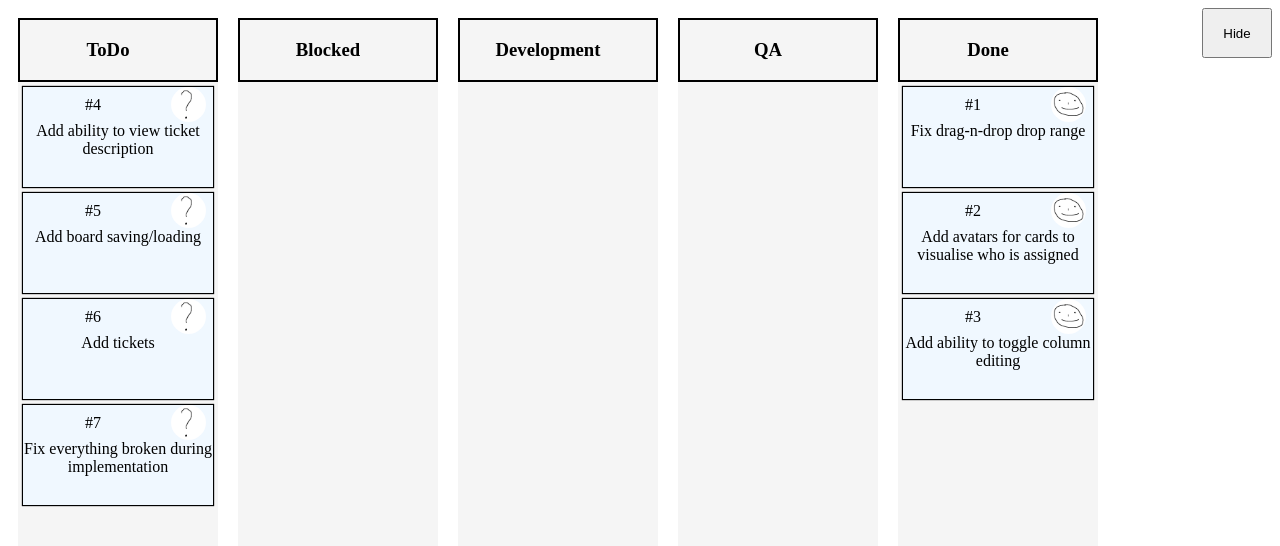
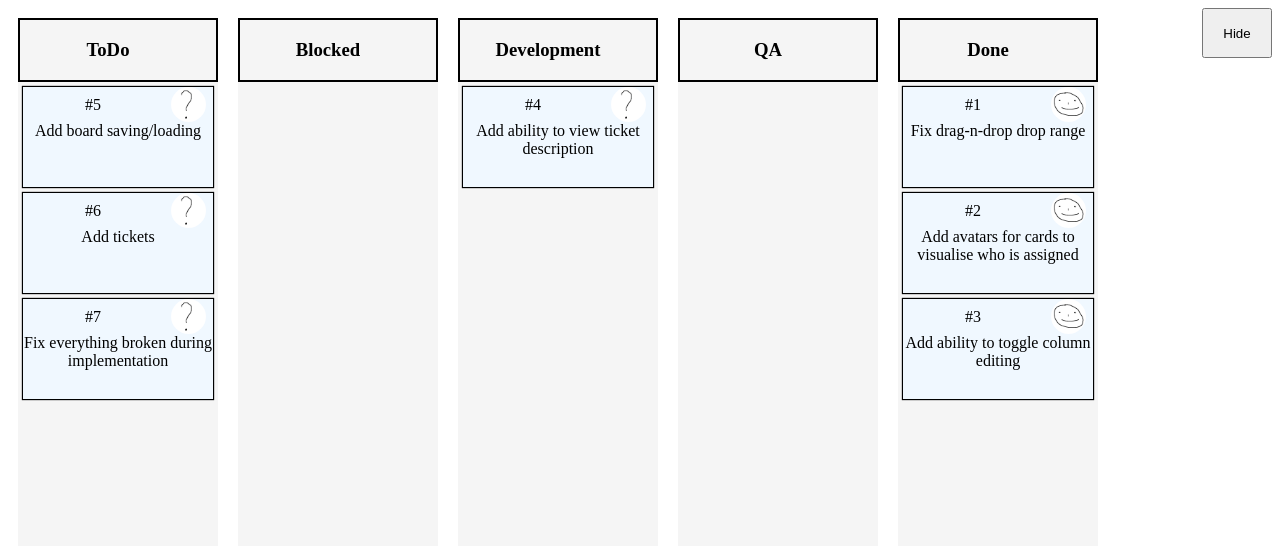
Before and after one commit to AbobaShlepa/jira, a Vue app: page / in a window 1280 px wide. Shown: the top 546 px of the page. Built offline with nearby package versions, Linux system fonts and the light colour scheme.

Commit message:
Refactore assignee selector

```diff
--- a/src/components/AssigneeSelector.vue
+++ b/src/components/AssigneeSelector.vue
@@ -10,7 +10,7 @@
   }>();
 
   const ticketStore = useTicketsStore();
-  const { getTicket } = ticketStore;
+  const { getTicket, changeAssignee } = ticketStore;
   const ticket = getTicket(props.ticketId);
   const assigneeId = computed(() => ticket?.assigneeId ?? 0);
 
@@ -29,7 +29,7 @@
       </summary>
       <div class="list">
         <div v-for="user in  userList " :key="user.id">
-          <User :user="user" v-on:click="() => $emit('assigneeChanged', user.id)" />
+          <User :user="user" v-on:click="() => changeAssignee(props.ticketId, user.id)" />
         </div>
       </div>
     </details>
--- a/src/components/TicketView.vue
+++ b/src/components/TicketView.vue
@@ -2,26 +2,25 @@
   import { usePermissionStore } from '@/stores/permissions';
   import { useTicketsStore } from '@/stores/tickets';
   import { storeToRefs } from 'pinia';
-  import { computed, ref } from 'vue';
+  import { computed } from 'vue';
   import AssigneeSelector from './AssigneeSelector.vue';
 
   const { viewTicket } = storeToRefs(usePermissionStore());
-  const { getTicket, changeAssignee } = useTicketsStore();
+  const { getTicket } = useTicketsStore();
   const ticket = computed(() => viewTicket.value.ticketId ? getTicket(viewTicket.value.ticketId) : null);
 
 </script>
 
 <template>
   <div class="ticket-view" :class="viewTicket.enabled && viewTicket.ticketId ? '' : 'hidden'">
-    <div v-if="ticket">
+    <div v-if="ticket" :key="ticket.id">
       <div class="number">
         # {{ ticket.id }}
       </div>
       <div class="title">
         <input v-model="ticket.title">
       </div>
-      <AssigneeSelector :ticket-id="ticket.id"
-        v-on:assigneeChanged="(assigneeId) => changeAssignee(ticket?.id!, assigneeId)" />
+      <AssigneeSelector :ticket-id="ticket.id" />
     </div>
   </div>
 </template>
@@ -50,6 +49,4 @@ input {
   border-width: 0;
   line-height: 150%;
 }
-
-.assignee {}
 </style>
--- a/src/stores/tickets.ts
+++ b/src/stores/tickets.ts
@@ -7,7 +7,7 @@ export const useTicketsStore = defineStore('tickets', () => {
     { id: counter++, title: 'Fix drag-n-drop drop range', assigneeId: 1, columnId: 5 },
     { id: counter++, title: 'Add avatars for cards to visualise who is assigned', assigneeId: 1, columnId: 5 },
     { id: counter++, title: 'Add ability to toggle column editing', assigneeId: 1, columnId: 5 },
-    { id: counter++, title: 'Add ability to view ticket description', assigneeId: null, columnId: 1 },
+    { id: counter++, title: 'Add ability to view ticket description', assigneeId: null, columnId: 3 },
     { id: counter++, title: 'Add board saving/loading', assigneeId: null, columnId: 1 },
     { id: counter++, title: 'Add tickets', assigneeId: null, columnId: 1 },
     { id: counter++, title: 'Fix everything broken during implementation', assigneeId: null, columnId: 1 },
@@ -44,4 +44,5 @@ export type Ticket = {
   title: string;
   assigneeId: number | null;
   columnId: number;
+  description: string;
 }
```
